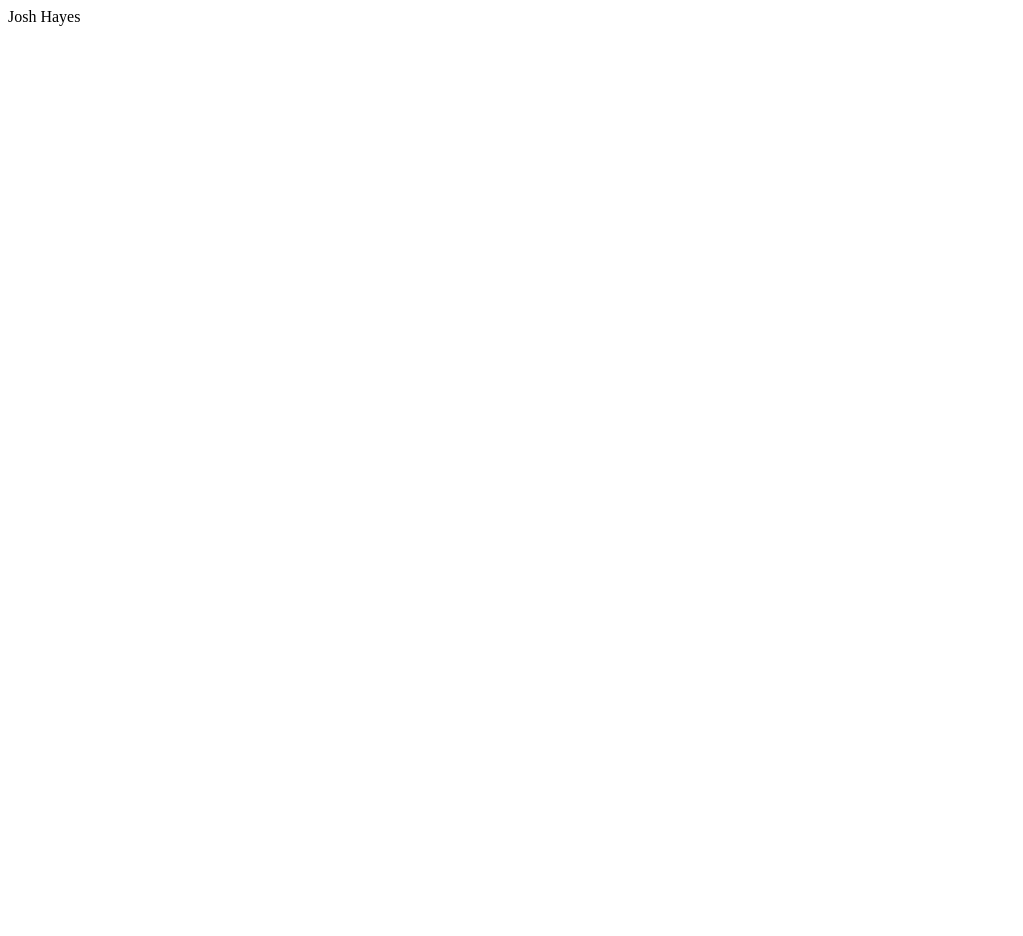
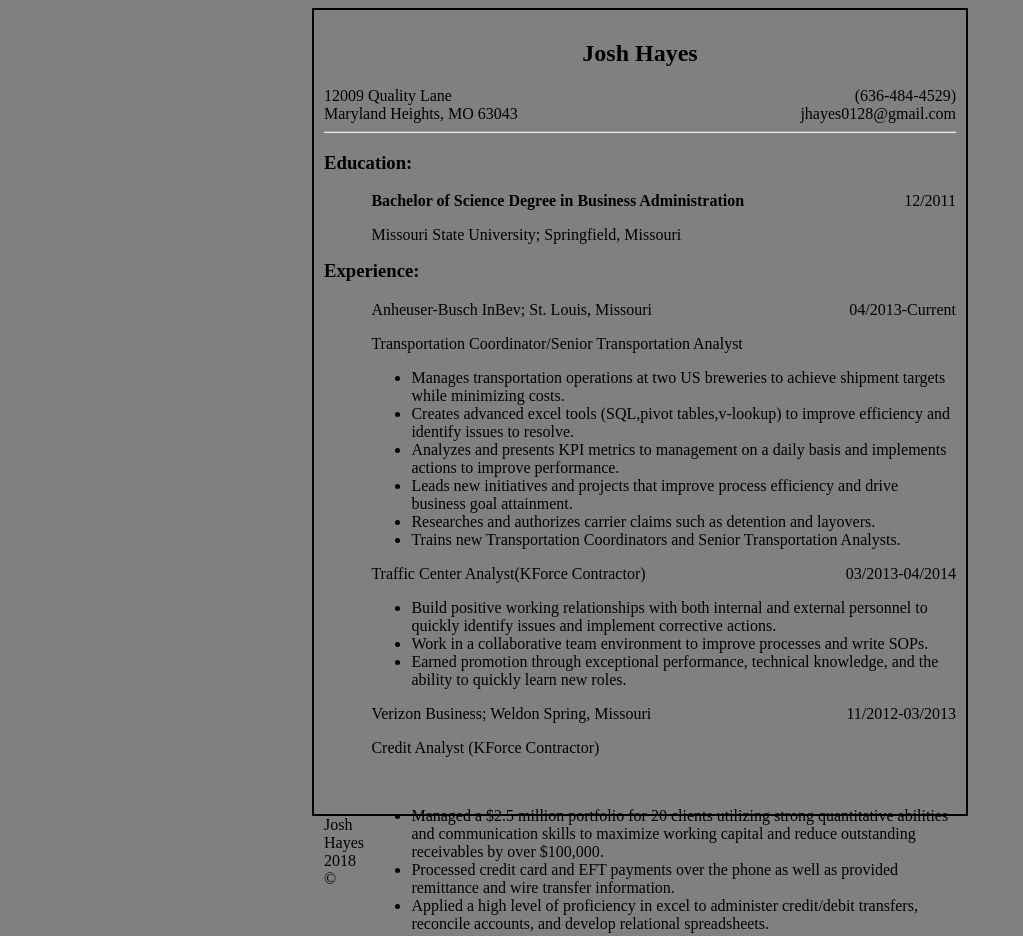
Before and after one commit to hayescode/html-me-something, a plain HTML site: page index.html in a window 1280 px wide. Shown: the top 936 px of the page, without its empty margins (0-1023 px from the left). Before the commit the page ends 800 px from the top, so only its background shows below. Drawn offline with Linux system fonts and the light colour scheme.

Commit message:
finished HTML

```diff
--- a/index.html
+++ b/index.html
@@ -1 +1,73 @@
-<p>Josh Hayes</p>
+<!DOCTYPE <!DOCTYPE html>
+<html>
+<head>
+    <title>Josh Hayes - Resume</title>
+    <link type="text/css" rel="stylesheet" href="style.css"/>
+</head>
+<body>
+    <div id="master">
+        <header>
+            <article>
+                <h1>Josh Hayes</h1>
+                <span class="left">12009 Quality Lane</span>
+                <span class="right">(636-484-4529)</span>
+                <br>
+                <span class="left">Maryland Heights, MO 63043</span>
+                <span class="right">jhayes0128@gmail.com</span>
+                <br>
+                <hr>
+            </article>
+        </header> <!--name and contact info ends-->
+        <div>
+            <h3>Education:</h3>
+        </div>
+        <div class="titles">
+            <article>
+            <span><b>Bachelor of Science Degree in Business Administration</b></span>
+            <span class="right">12/2011</span>
+            <br>
+            <p>Missouri State University; Springfield, Missouri</p>
+            </article>
+        </div>
+        <div>
+            <h3>Experience:</h3>
+        </div>
+        <div class="titles">
+            <main>
+                <span>Anheuser-Busch InBev; St. Louis, Missouri</span>
+                <span class="right">04/2013-Current</span>
+                <br>
+                <p>Transportation Coordinator/Senior Transportation Analyst</p>
+                <ul>
+                    <li>Manages transportation operations at two US breweries to achieve shipment targets while minimizing costs.</li>
+                    <li>Creates advanced excel tools (SQL,pivot tables,v-lookup) to improve efficiency and identify issues to resolve.</li>
+                    <li>Analyzes and presents KPI metrics to management on a daily basis and implements actions to improve performance.</li>
+                    <li>Leads new initiatives and projects that improve process efficiency and drive business goal attainment.</li>
+                    <li>Researches and authorizes carrier claims such as detention and layovers.</li>
+                    <li>Trains new Transportation Coordinators and Senior Transportation Analysts.</li>
+                </ul>
+                <span>Traffic Center Analyst(KForce Contractor)</span>
+                <span class="right">03/2013-04/2014</span>
+                <br>
+                <ul>
+                    <li>Build positive working relationships with both internal and external personnel to quickly identify issues and implement corrective actions.</li>
+                    <li>Work in a collaborative team environment to improve processes and write SOPs.</li>
+                    <li>Earned promotion through exceptional performance, technical knowledge, and the ability to quickly learn new roles.</li>
+                </ul>
+                <span>Verizon Business; Weldon Spring, Missouri</span>
+                <span class="right">11/2012-03/2013</span>
+                <p>Credit Analyst (KForce Contractor)</p>
+                <br>
+                <ul>
+                    <li>Managed a $2.5 million portfolio for 20 clients utilizing strong quantitative abilities and communication skills to maximize working capital and reduce outstanding receivables by over $100,000.</li>
+                    <li>Processed credit card and EFT payments over the phone as well as provided remittance and wire transfer information.</li>
+                    <li>Applied a high level of proficiency in excel to administer credit/debit transfers, reconcile accounts, and develop relational spreadsheets.</li>
+                </ul>
+            </main>
+        </div>
+    </div>
+    <div>
+        <footer id="footer">Josh Hayes 2018 &copy;<img src="/images/GitHub-Logo.png" />@hayescode</footer>
+    </div>
+</body>
+</html>
--- a/style.css
+++ b/style.css
@@ -1,3 +1,34 @@
+body {
+    background-color: gray;
+}
+
 h1 {
-    color: blue;
+    text-align: center;
 }
+
+.left {
+    float: left;
+}
+
+.right {
+    float: right;
+}
+
+#master {
+    margin: auto;
+    width: 50%;
+    height: 100%;
+    border: black 2px solid;
+    padding: 10px;
+}
+
+
+.titles {
+    float: right;
+    width: 92.5%;
+}
+
+#footer {
+    margin: auto;
+    width: 50%;
+}
```
Also changed, not shown: images/GitHub-Logo.png (added).
